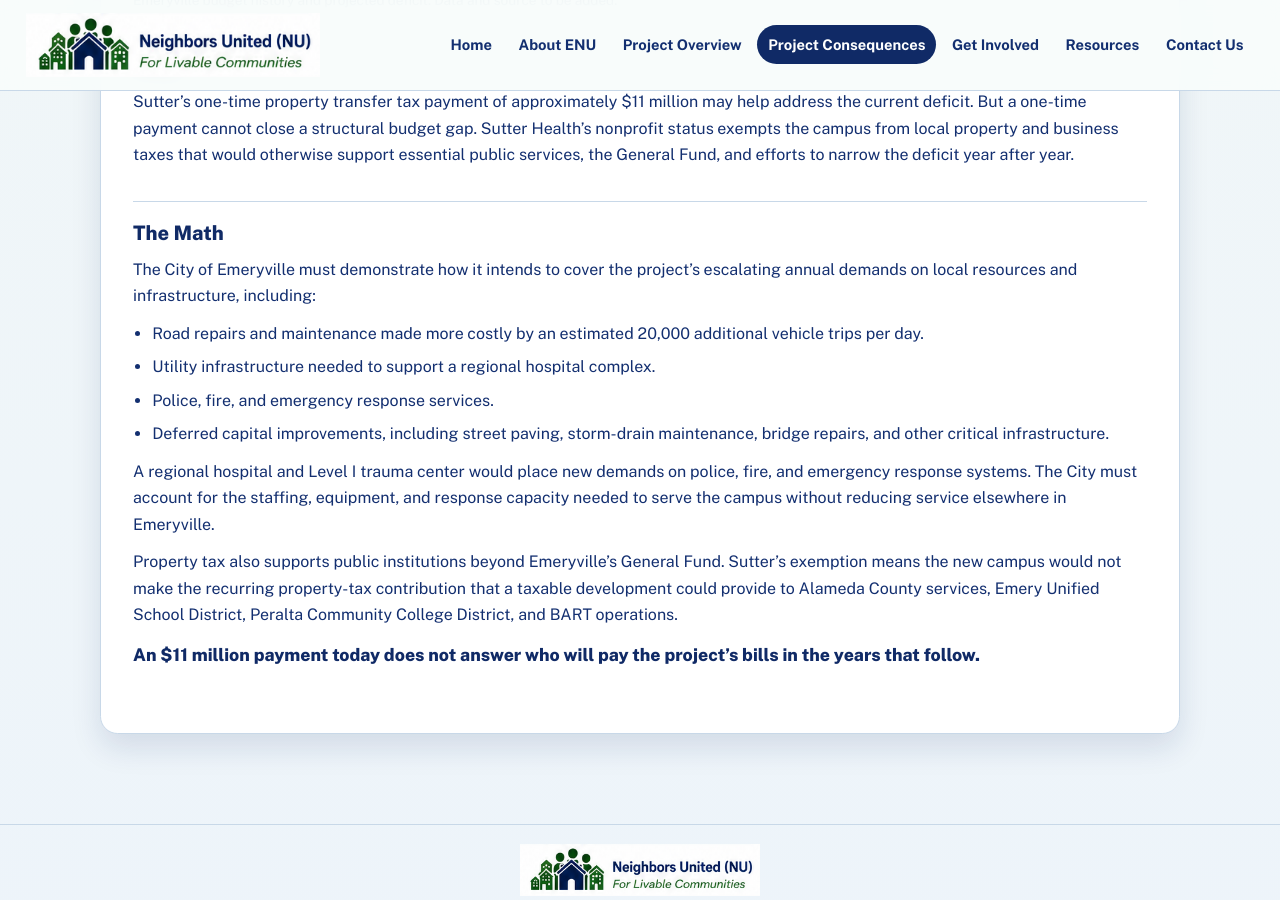
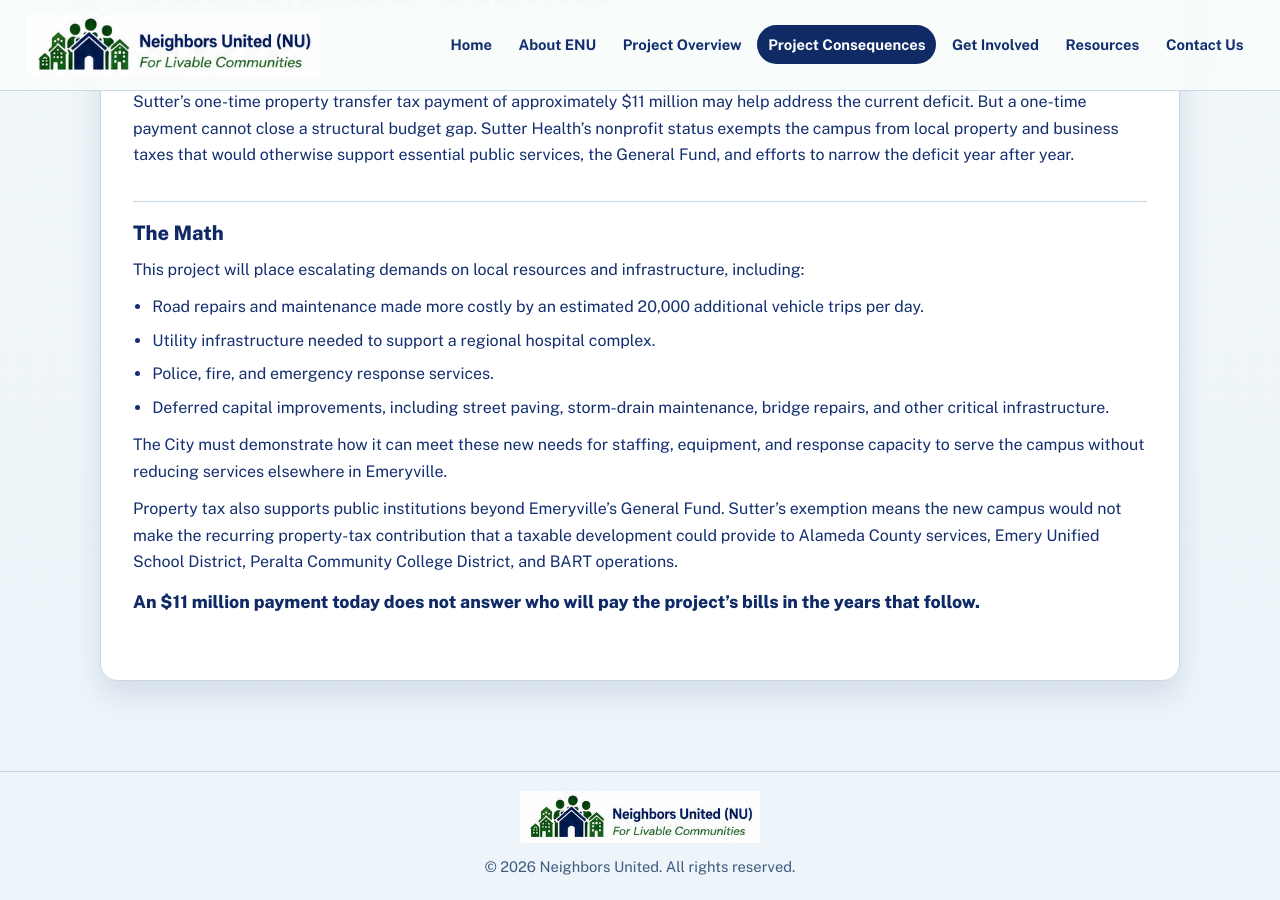
Before and after one commit to kcmasterpiece/neighbors-united, a Jekyll site: the page built from project-consequences.md, in a window 1280 px wide and 900 px high, scrolled down 2629 px. Built offline with Jekyll 4.4.1, drawn with Linux system fonts in a browser that asks for light colours.

Commit message:
Refine Project Consequences math section language

```diff
--- a/project-consequences.md
+++ b/project-consequences.md
@@ -134,7 +134,7 @@
 
   <section class="consequence-topic">
     <h3>The Math</h3>
-    <p>The City of Emeryville must demonstrate how it intends to cover the project’s escalating annual demands on local resources and infrastructure, including:</p>
+    <p>This project will place escalating demands on local resources and infrastructure, including:</p>
     <ul>
       <li>Road repairs and maintenance made more costly by an estimated 20,000 additional vehicle trips per day.</li>
       <li>Utility infrastructure needed to support a regional hospital complex.</li>
@@ -142,9 +142,8 @@
       <li>Deferred capital improvements, including street paving, storm-drain maintenance, bridge repairs, and other critical infrastructure.</li>
     </ul>
     <p>
-      A regional hospital and Level I trauma center would place new demands on police, fire, and
-      emergency response systems. The City must account for the staffing, equipment, and response
-      capacity needed to serve the campus without reducing service elsewhere in Emeryville.
+      The City must demonstrate how it can meet these new needs for staffing, equipment, and
+      response capacity to serve the campus without reducing services elsewhere in Emeryville.
     </p>
     <p>
       Property tax also supports public institutions beyond Emeryville’s General Fund. Sutter’s
```
